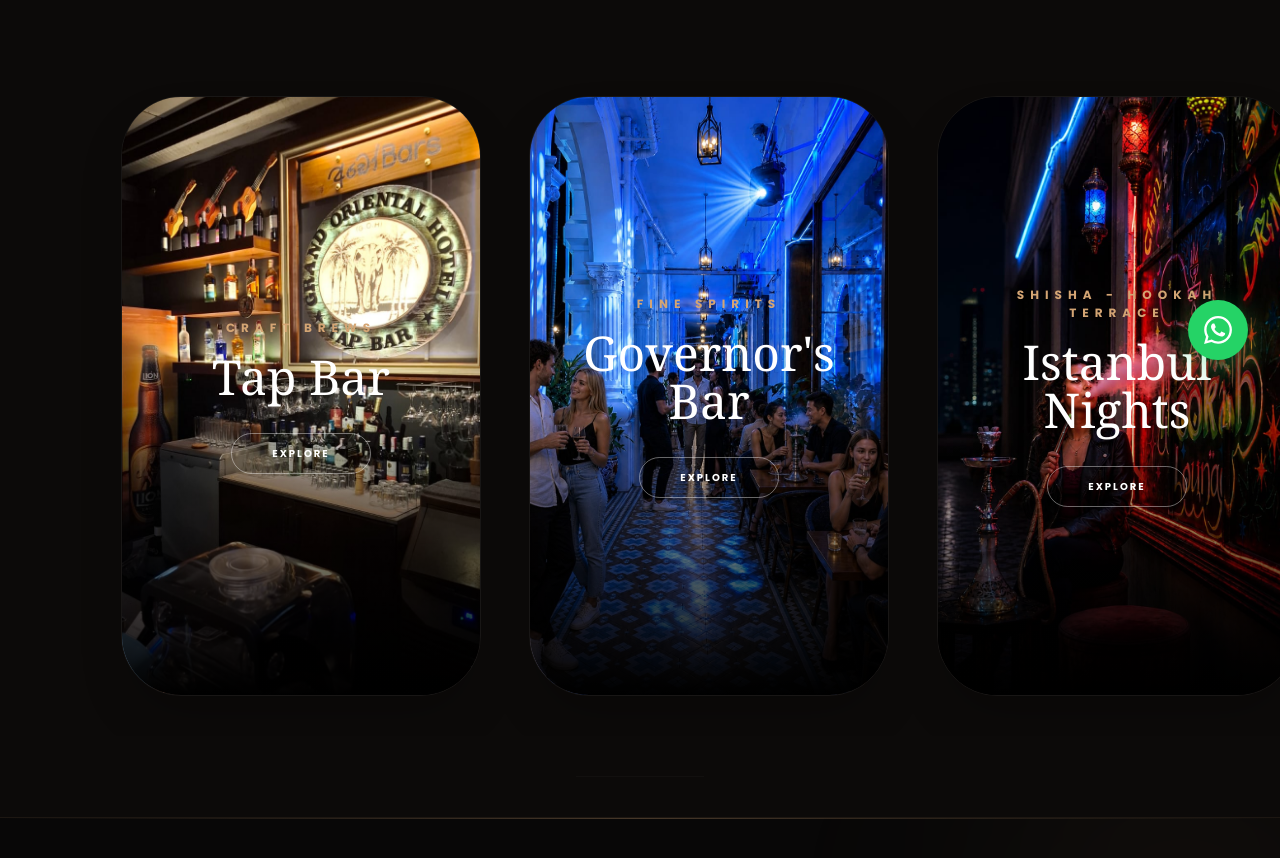
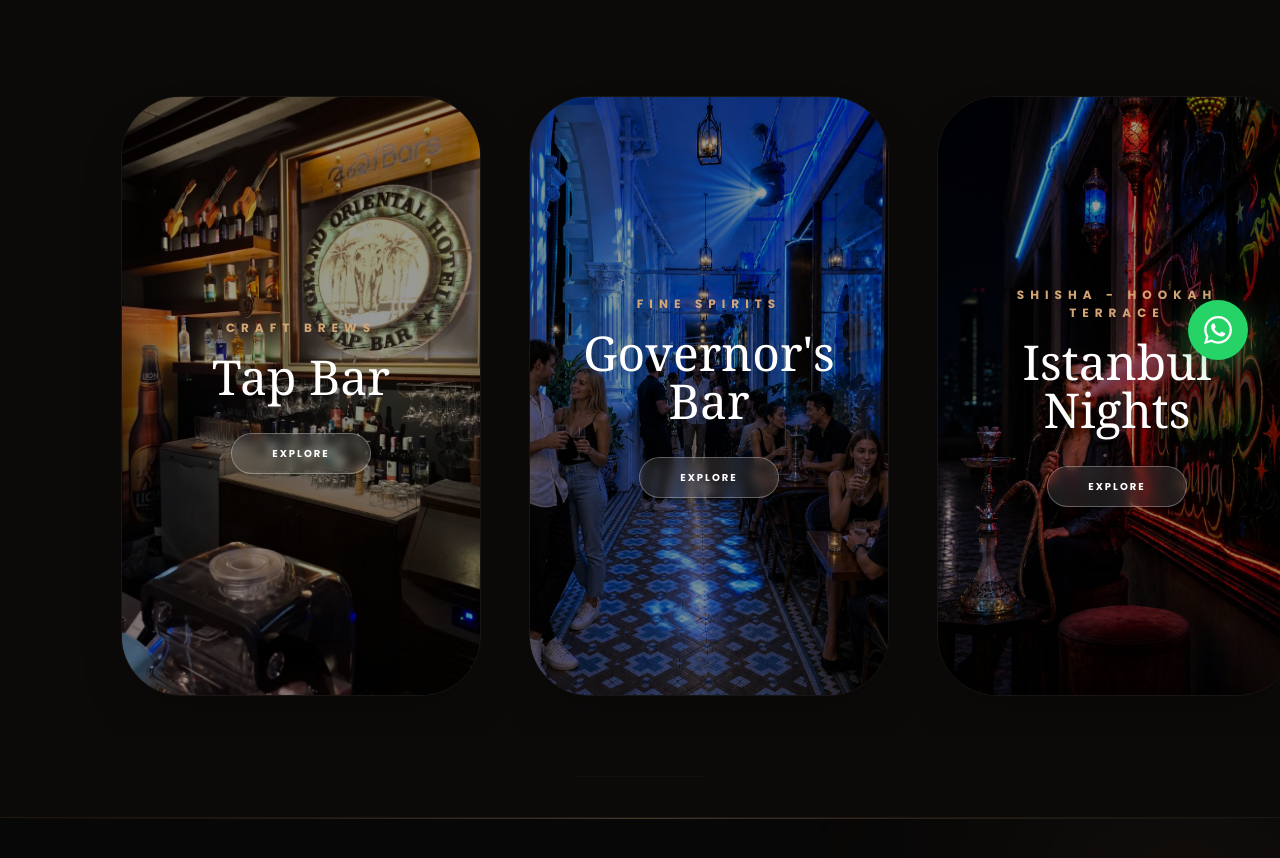
Before and after one commit to grandterrace/grand-terrace, a React (Vite) app: page / in a window 1280 px wide. Shown: the part 408-1266 px from the top of the page. Built offline with nearby package versions, Linux system fonts and the light colour scheme.

Commit message:
explore button changed in home page sliders

```diff
--- a/src/pages/Home.jsx
+++ b/src/pages/Home.jsx
@@ -99,7 +99,7 @@
             <section key={item.id} className="h-[65vh] md:h-[75vh] flex-shrink-0">
               <div className="h-full aspect-[9/14] md:aspect-[9/15] relative overflow-hidden rounded-[40px] md:rounded-[60px] border border-white/5 shadow-2xl group">
                 <img src={item.img} alt={item.title} className="w-full h-full object-cover opacity-100" />
-                <div className="absolute inset-0 bg-gradient-to-t from-black via-black/0 to-transparent"></div>
+                <div className="absolute inset-0 bg-black/40 group-hover:bg-black/50 transition-colors duration-500"></div>
                 <div className="absolute inset-0 flex flex-col justify-center items-center text-center p-8">
                   <p className={`text-[10px] md:text-[12px] tracking-[0.5em] uppercase mb-4 font-bold ${item.subtitle === 'CRAFT BREWS' ? 'text-[#D4A574]' : 'text-[#D4A574]'
                     }`}>
@@ -107,7 +107,7 @@
                   </p>
                   <h3 className="text-white text-3xl md:text-5xl font-serif mb-8">{item.title}</h3>
                   <Link to={item.path}>
-                    <button className="text-[10px] text-white border border-white/40 px-10 py-3 rounded-full uppercase tracking-[0.2em] font-bold active:scale-95 transition-all">
+                    <button className="text-[10px] text-white bg-white/10 backdrop-blur-[4px] border border-white/30 px-10 py-3 rounded-full uppercase tracking-[0.2em] font-bold shadow-lg hover:bg-white hover:text-stone-950 hover:border-white active:scale-95 transition-all duration-300">
                       Explore
                     </button>
                   </Link>
```
